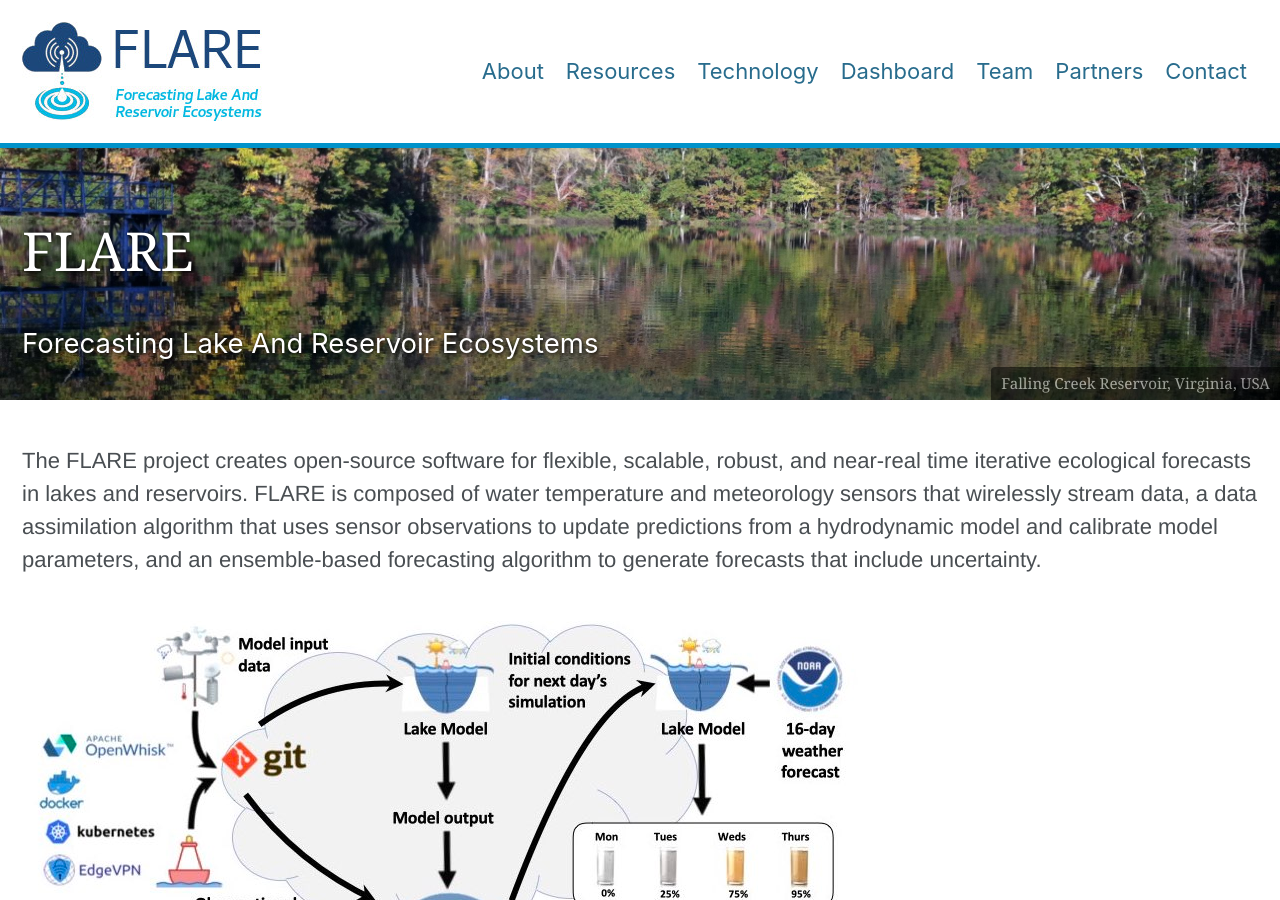
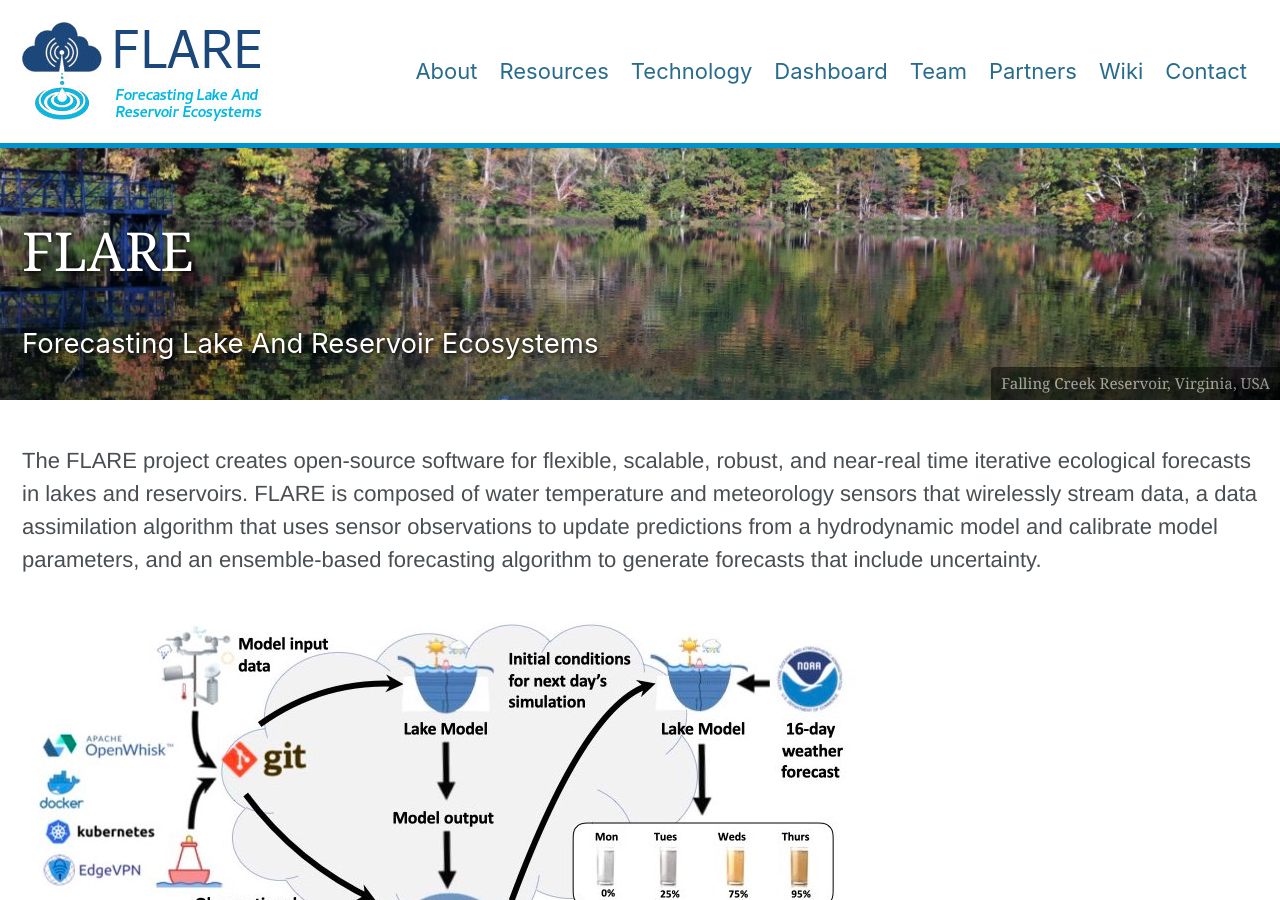
Before and after one commit to LTREB-reservoirs/LTREB-reservoirs.github.io, a Jekyll site: the page built from _pages/home.md, in a window 1280 px wide and 900 px high. Built offline with Jekyll 4.4.1, drawn with Linux system fonts in a browser that asks for light colours; cached includes are drawn as plain includes; nearby versions of some CDN libraries.

Commit message:
Update navigation.yml
Added Wiki link to banner

```diff
--- a/_data/navigation.yml
+++ b/_data/navigation.yml
@@ -12,5 +12,7 @@ main:
     url: team
   - title: Partners
     url: partners
+  - title: Wiki
+    url: https://github.com/FLARE-forecast/flare-forecast.github.io/wiki
   - title: "Contact"
     url: contact
```
